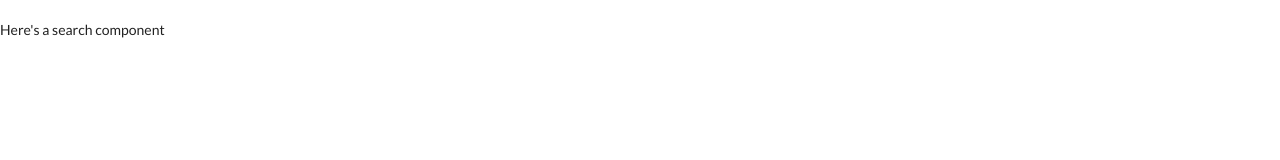
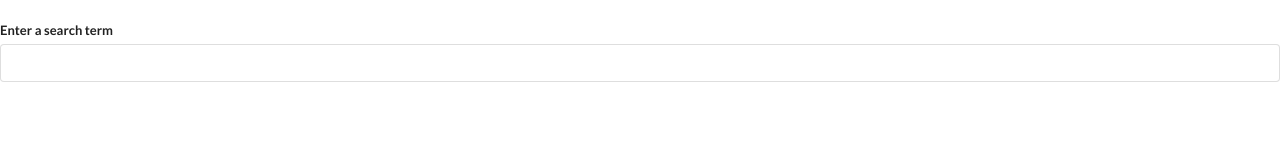
Before and after one commit to thatgirldorian/widget-set, a React (Create React App) app: page / in a window 1280 px wide. Shown: the top 160 px of the page. Built offline with nearby package versions, Linux system fonts and the light colour scheme.

Commit message:
wired up axios for using the Wiki API

```diff
--- a/package.json
+++ b/package.json
@@ -6,6 +6,7 @@
     "@testing-library/jest-dom": "^5.16.4",
     "@testing-library/react": "^13.3.0",
     "@testing-library/user-event": "^13.5.0",
+    "axios": "^0.27.2",
     "react": "^18.2.0",
     "react-dom": "^18.2.0",
     "react-scripts": "5.0.1",
--- a/src/components/SearchWidget.js
+++ b/src/components/SearchWidget.js
@@ -1,12 +1,28 @@
 import React, { useState, useEffect } from "react";
+import axios from "axios";
 
 const SearchWidget = () => {
     //initialize state
     const [term, setTerm ] = useState('')
-    const [results, setResults] = useState([])
+
+    //render when the component is run and the term has changed
+    useEffect(()=> {
+        console.log('rendering search results...');
+    }, [term])
+
 
     return (
-        <div>Here's a search component</div>
+        <div>
+            <div className="ui form">
+                <div className="field">
+                    <label>Enter a search term</label>
+                    <input
+                        value={term}
+                        onChange={ event => setTerm(event.target.value)}
+                        className="input" />
+                </div>
+            </div>
+        </div>
     )
 }
 
```
Also changed, not shown: src/api/wikiApi.js (added, +9 -0 lines), 1 other file (tests, documents, lock files or other folders).
